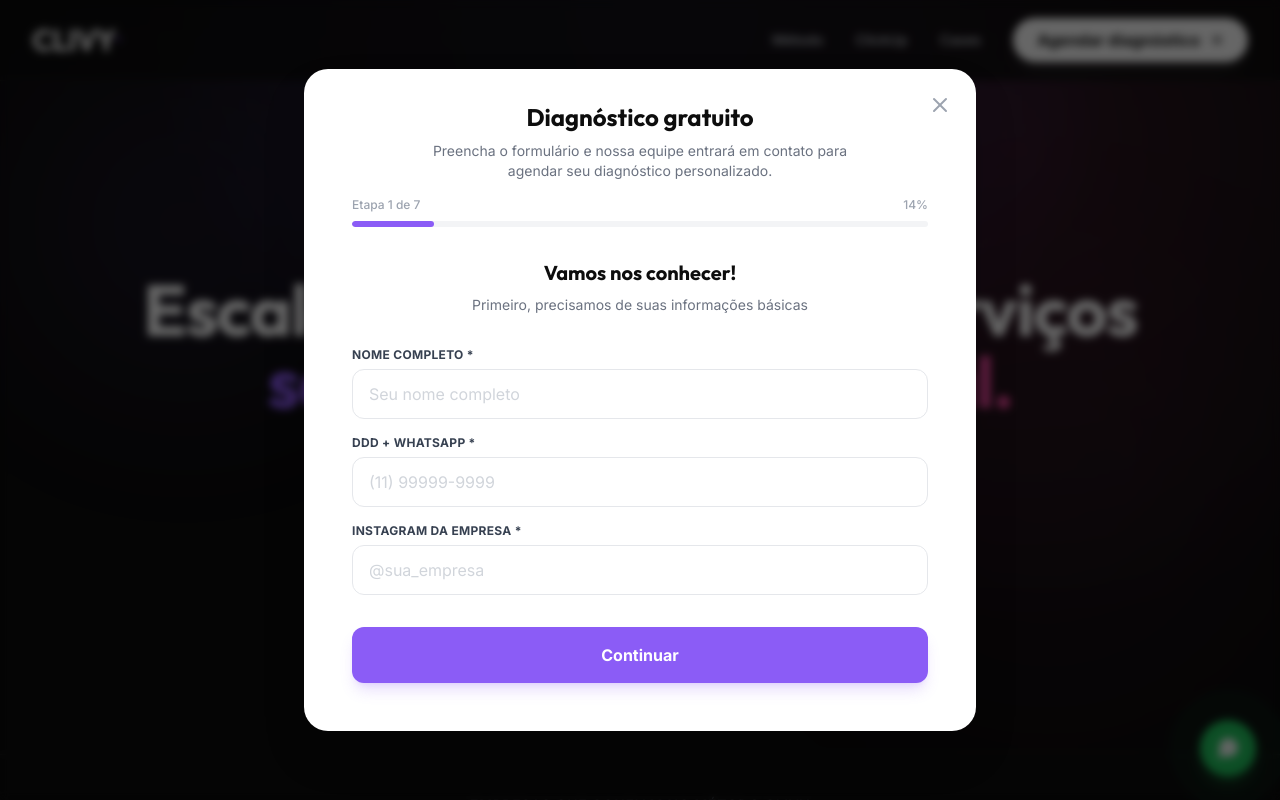
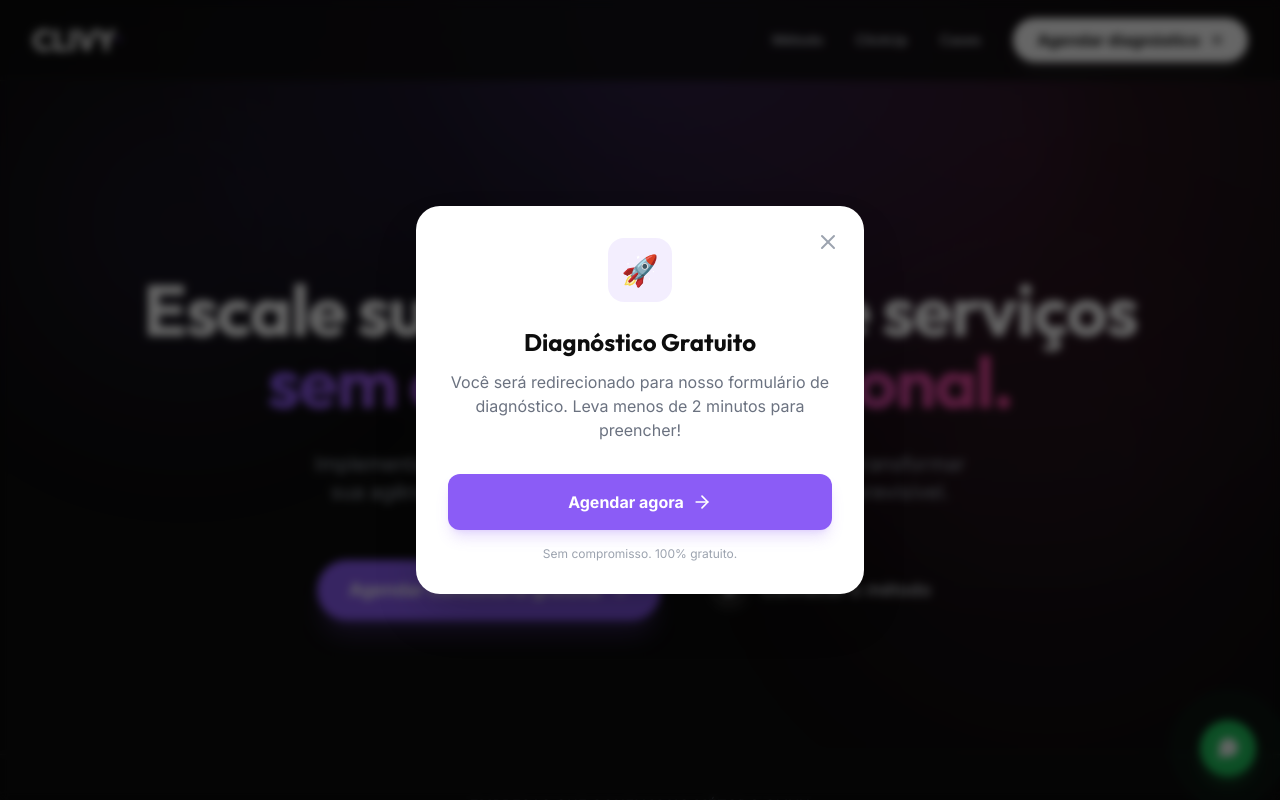
Before and after one commit to maycondouglass29/clivy, a React (Vite) app: page / in a window 1280 px wide. Both pictures are taken after a click on the button "Agendar diagnóstico". Shown: the top 800 px of the page. Built offline with nearby package versions, Linux system fonts and the light colour scheme.

Commit message:
feat: redireciona botao diagnostico para formulario Respondi

```diff
--- a/src/components/DiagnosisModal.jsx
+++ b/src/components/DiagnosisModal.jsx
@@ -1,11 +1,13 @@
-import { X, Check } from 'lucide-react'
+import { X, ArrowRight } from 'lucide-react'
 import { motion, AnimatePresence } from 'framer-motion'
-import { useState } from 'react'
 
 export function DiagnosisModal({ isOpen, onClose }) {
-    const [step, setStep] = useState(1)
-    const totalSteps = 7
-    const progress = (step / totalSteps) * 100
+    const formUrl = "https://form.respondi.app/8KiwCz8L?utm_medium=org&utm_source=site&utm_term=home"
+
+    const handleRedirect = () => {
+        window.open(formUrl, '_blank')
+        onClose()
+    }
 
     if (!isOpen) return null
 
@@ -25,7 +27,7 @@ export function DiagnosisModal({ isOpen, onClose }) {
                         initial={{ opacity: 0, scale: 0.95, y: 20 }}
                         animate={{ opacity: 1, scale: 1, y: 0 }}
                         exit={{ opacity: 0, scale: 0.95, y: 20 }}
-                        className="relative w-full max-w-2xl bg-white rounded-3xl shadow-2xl overflow-hidden text-clivy-dark"
+                        className="relative w-full max-w-md bg-white rounded-3xl shadow-2xl overflow-hidden text-clivy-dark"
                     >
                         {/* Close Button */}
                         <button
@@ -35,79 +37,28 @@ export function DiagnosisModal({ isOpen, onClose }) {
                             <X size={24} />
                         </button>
 
-                        {/* Header */}
-                        <div className="text-center pt-8 pb-4 px-8">
-                            <h2 className="text-2xl font-bold font-heading mb-2">Diagnóstico gratuito</h2>
-                            <p className="text-gray-500 text-sm max-w-md mx-auto">
-                                Preencha o formulário e nossa equipe entrará em contato para agendar seu diagnóstico personalizado.
-                            </p>
-                        </div>
-
-                        {/* Progress Bar */}
-                        <div className="px-12 mb-8">
-                            <div className="flex justify-between text-xs text-gray-400 mb-2 font-medium">
-                                <span>Etapa {step} de {totalSteps}</span>
-                                <span>{Math.round(progress)}%</span>
-                            </div>
-                            <div className="h-1.5 bg-gray-100 rounded-full overflow-hidden">
-                                <motion.div
-                                    initial={{ width: 0 }}
-                                    animate={{ width: `${progress}%` }}
-                                    className="h-full bg-clivy-purple rounded-full"
-                                />
-                            </div>
-                        </div>
-
                         {/* Content */}
-                        <div className="px-12 pb-12">
-                            <div className="text-center mb-8">
-                                <h3 className="text-xl font-bold font-heading mb-2">Vamos nos conhecer!</h3>
-                                <p className="text-gray-500 text-sm">Primeiro, precisamos de suas informações básicas</p>
+                        <div className="p-8 text-center">
+                            <div className="w-16 h-16 bg-clivy-purple/10 rounded-2xl flex items-center justify-center mx-auto mb-6">
+                                <span className="text-3xl">🚀</span>
                             </div>
 
-                            <form className="space-y-4" onSubmit={(e) => e.preventDefault()}>
-                                <div>
-                                    <label className="block text-xs font-bold text-gray-700 mb-1.5 uppercase tracking-wide">
-                                        Nome completo *
-                                    </label>
-                                    <input
-                                        type="text"
-                                        placeholder="Seu nome completo"
-                                        className="w-full px-4 py-3 bg-white border border-gray-200 rounded-xl focus:border-clivy-purple focus:ring-4 focus:ring-clivy-purple/10 outline-none transition-all placeholder:text-gray-300 text-gray-700"
-                                    />
-                                </div>
+                            <h2 className="text-2xl font-bold font-heading mb-3">Diagnóstico Gratuito</h2>
+                            <p className="text-gray-500 mb-8">
+                                Você será redirecionado para nosso formulário de diagnóstico.
+                                Leva menos de 2 minutos para preencher!
+                            </p>
 
-                                <div>
-                                    <label className="block text-xs font-bold text-gray-700 mb-1.5 uppercase tracking-wide">
-                                        DDD + WhatsApp *
-                                    </label>
-                                    <input
-                                        type="tel"
-                                        placeholder="(11) 99999-9999"
-                                        className="w-full px-4 py-3 bg-white border border-gray-200 rounded-xl focus:border-clivy-purple focus:ring-4 focus:ring-clivy-purple/10 outline-none transition-all placeholder:text-gray-300 text-gray-700"
-                                    />
-                                </div>
+                            <button
+                                onClick={handleRedirect}
+                                className="w-full bg-clivy-purple hover:bg-clivy-purple-dark text-white font-bold py-4 rounded-xl transition-all shadow-lg shadow-clivy-purple/20 active:scale-[0.98] flex items-center justify-center gap-2"
+                            >
+                                Agendar agora <ArrowRight size={20} />
+                            </button>
 
-                                <div>
-                                    <label className="block text-xs font-bold text-gray-700 mb-1.5 uppercase tracking-wide">
-                                        Instagram da empresa *
-                                    </label>
-                                    <input
-                                        type="text"
-                                        placeholder="@sua_empresa"
-                                        className="w-full px-4 py-3 bg-white border border-gray-200 rounded-xl focus:border-clivy-purple focus:ring-4 focus:ring-clivy-purple/10 outline-none transition-all placeholder:text-gray-300 text-gray-700"
-                                    />
-                                </div>
-
-                                <div className="pt-4">
-                                    <button
-                                        onClick={() => setStep(step < totalSteps ? step + 1 : step)}
-                                        className="w-full bg-clivy-purple hover:bg-clivy-purple-dark text-white font-bold py-4 rounded-xl transition-all shadow-lg shadow-clivy-purple/20 active:scale-[0.98]"
-                                    >
-                                        Continuar
-                                    </button>
-                                </div>
-                            </form>
+                            <p className="text-xs text-gray-400 mt-4">
+                                Sem compromisso. 100% gratuito.
+                            </p>
                         </div>
                     </motion.div>
                 </div>
```
